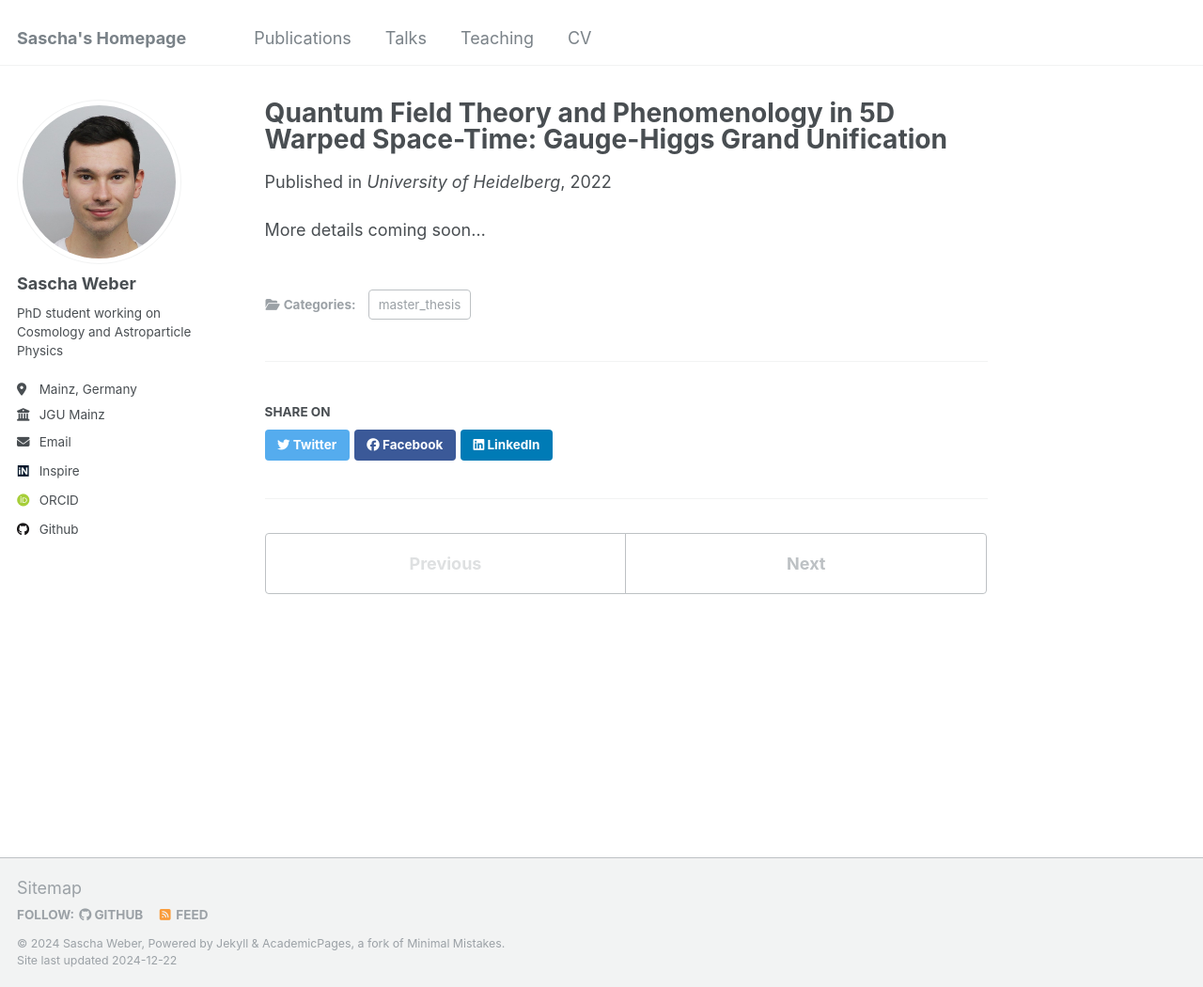
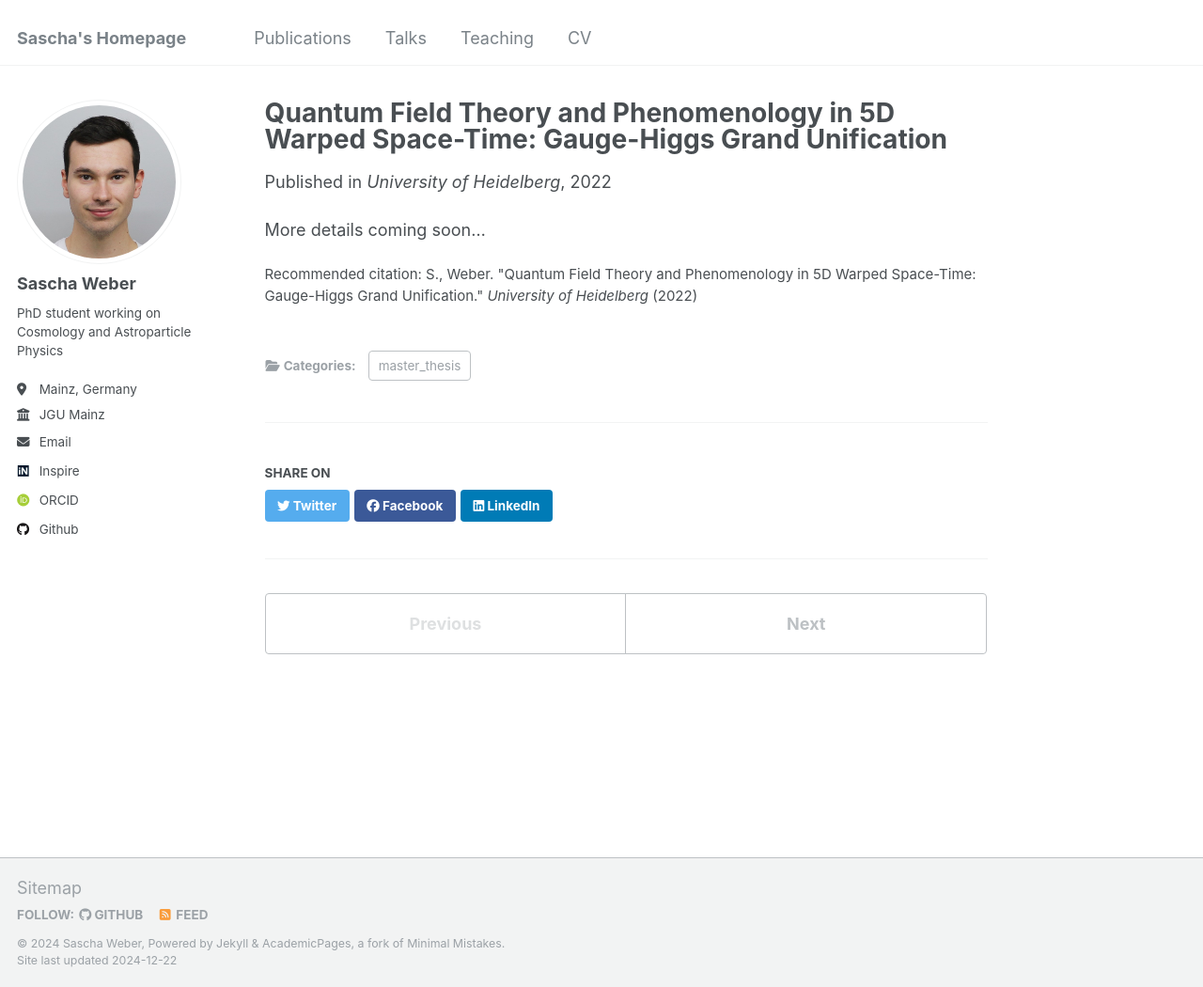
Before and after one commit to sweber31/sweber31.github.io, a Jekyll site: the page built from _publications/master-thesis.md, in a window 1280 px wide and 1050 px high. Shown: the whole window at 94% size. Built offline with Jekyll 4.4.1, drawn with Linux system fonts in a browser that asks for light colours; some web fonts are replaced.

Commit message:
Update master-thesis.md

```diff
--- a/_publications/master-thesis.md
+++ b/_publications/master-thesis.md
@@ -6,6 +6,7 @@ permalink: /publication/master-thesis
 excerpt: 'Studying various details of Gauge-Higgs Grand Unification'
 date: 2022-05-12
 venue: 'University of Heidelberg'
+citation: "S., Weber. &quot;Quantum Field Theory and Phenomenology in 5D Warped Space-Time: Gauge-Higgs Grand Unification.&quot; <i>University of Heidelberg</i> (2022)"
 ---
 
 More details coming soon...
```
